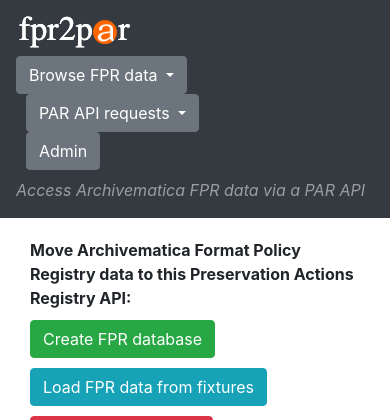
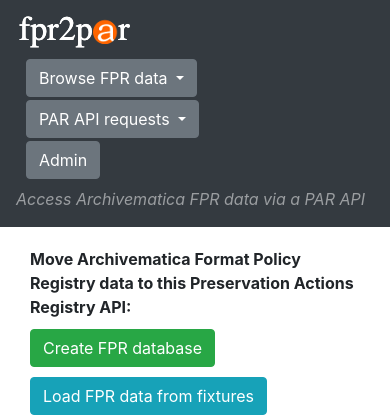
Before and after one commit to artefactual-labs/fpr2par, a Flask app: page /admin in a window 390 px wide. Shown: the top 420 px of the page. Run offline with Flask 2, Linux system fonts and the light colour scheme; some libraries are stand-ins or nearby versions.

Commit message:
add padding to menu buttons for mobile display

```diff
--- a/fpr2par/templates/base.html
+++ b/fpr2par/templates/base.html
@@ -15,7 +15,7 @@
 
     <div class="navbar-collapse" id="navbarNavDropdown">
 
-      <div class="dropdown">
+      <div class="dropdown" style="padding-left: 10px; padding-top: 3px;">
         <button class="btn btn-secondary dropdown-toggle" type="button" id="dropdownMenuButton" data-toggle="dropdown" aria-haspopup="true" aria-expanded="false">
           Browse FPR data
         </button>
@@ -32,7 +32,7 @@
         </div>
       </div>
 
-      <div class="dropdown" style="padding-left: 10px;">
+      <div class="dropdown" style="padding-left: 10px; padding-top: 3px;">
         <button class="btn btn-secondary dropdown-toggle" type="button" id="dropdownMenuButton2" data-toggle="dropdown" aria-haspopup="true" aria-expanded="false">
           PAR API requests
         </button>
@@ -51,7 +51,7 @@
         </div>
       </div>
 
-      <div style="padding-left: 10px;">
+      <div style="padding-left: 10px; padding-top: 3px;">
         <a href="/admin"><button class="btn btn-secondary" type="button">Admin</button></a>
       </div>
 
```
